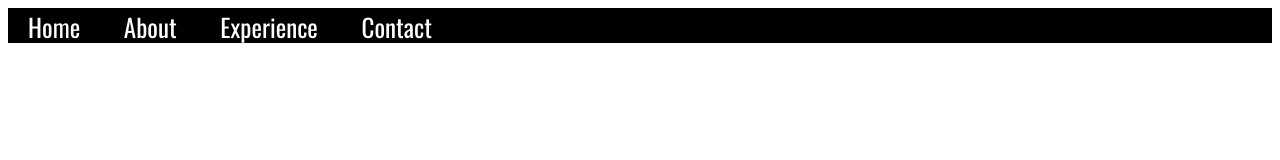
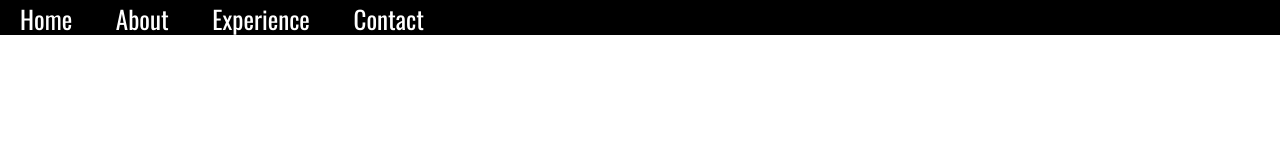
Before and after one commit to ericslc/noserver, a plain HTML site: page index.html in a window 1280 px wide. Drawn offline with nearby package versions, Linux system fonts and the light colour scheme; some packages are replaced by stand-ins of ours.

Commit message:
now its really finished

```diff
--- a/index.html
+++ b/index.html
@@ -8,7 +8,7 @@
 
 </head>
 
-<body ng-controller="mainCtrl">
+<body ng-controller="mainCtrl" class="mainbody">
     <div class="top">
         <header>
             <div class="menu">
--- a/style.css
+++ b/style.css
@@ -1,6 +1,8 @@
 @import url(https://fonts.googleapis.com/css?family=Oswald);
 
-
+.mainbody{
+  margin: 0;
+  }
 .top {
   margin: 0;
   padding: 0
```
